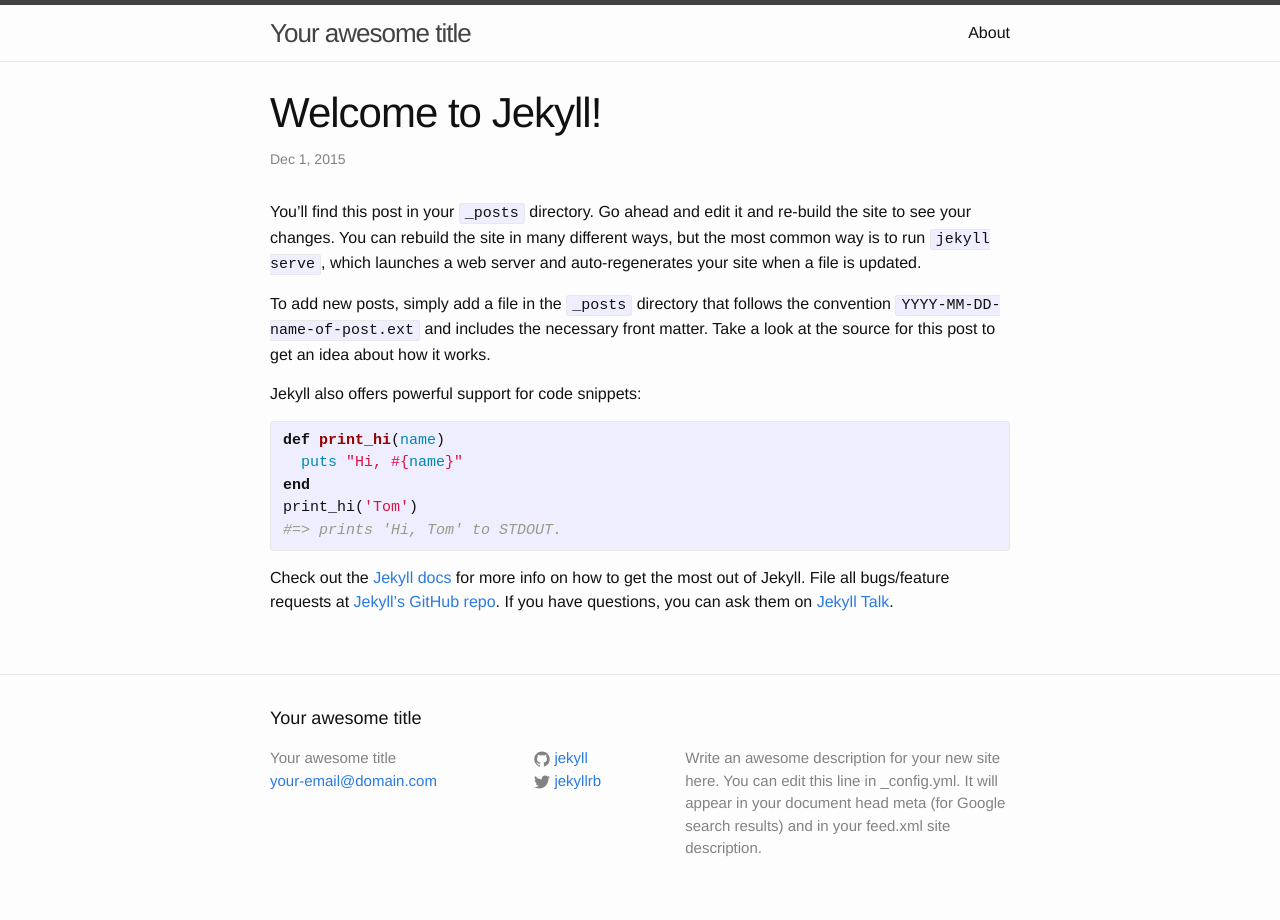
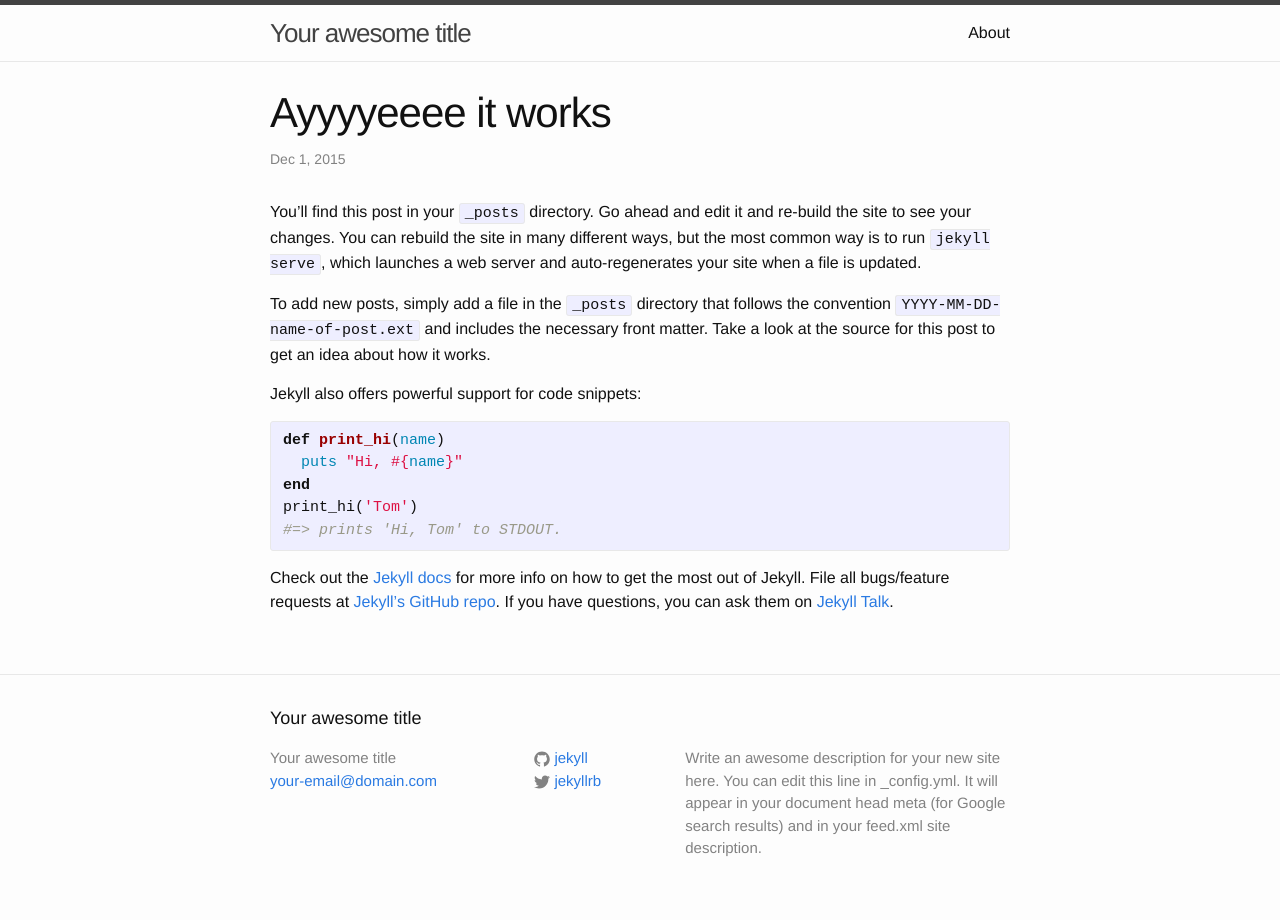
Before and after one commit to Yuletype/yuletype.github.io, a Jekyll site: the page built from _posts/2015-12-01-welcome-to-jekyll.markdown, in a window 1280 px wide. Built offline with Jekyll 4.4.1, drawn with Linux system fonts in a browser that asks for light colours.

Commit message:
title change

```diff
--- a/_posts/2015-12-01-welcome-to-jekyll.markdown
+++ b/_posts/2015-12-01-welcome-to-jekyll.markdown
@@ -1,6 +1,6 @@
 ---
 layout: post
-title:  "Welcome to Jekyll!"
+title:  "Ayyyyeeee it works"
 date:   2015-12-01 16:58:31 -0500
 categories: jekyll update
 ---
```
